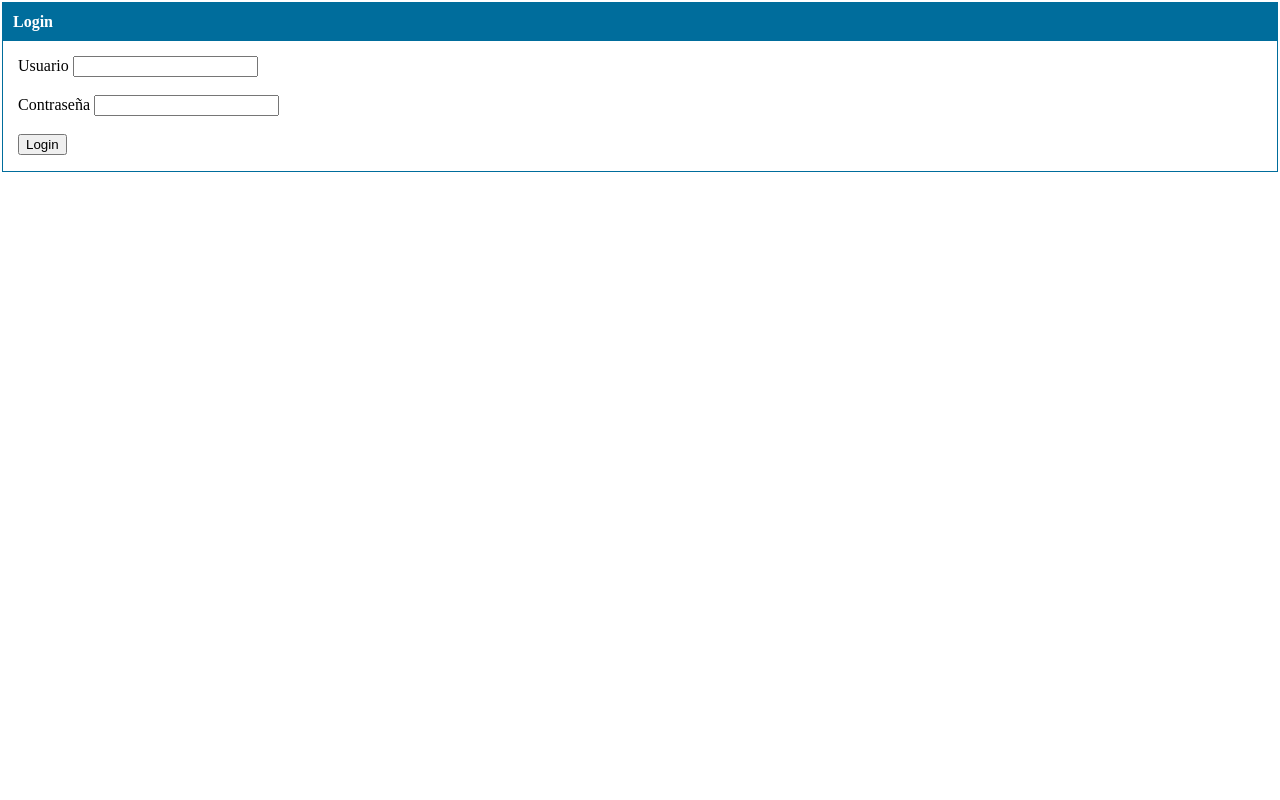
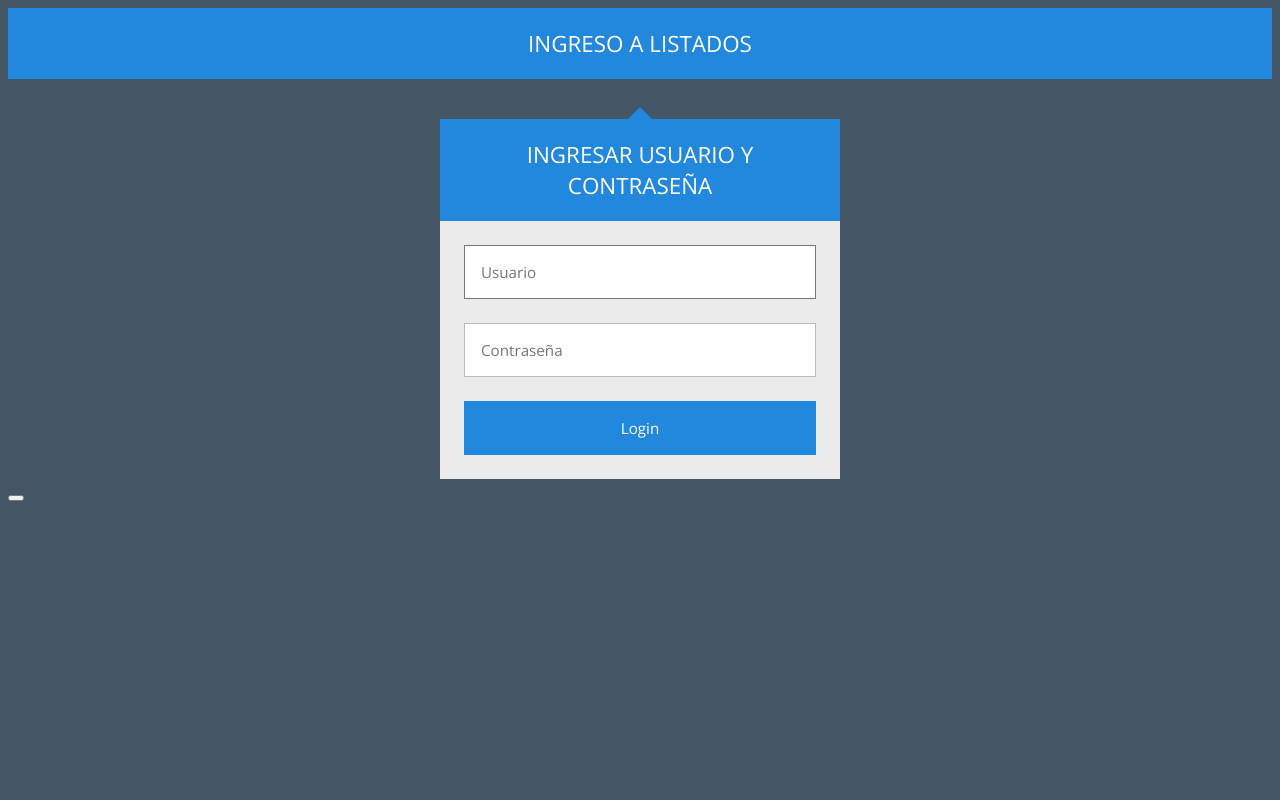
Before and after one commit to enriquefnt/reglog, a PHP site: page /login.php in a window 1280 px wide. Run offline with PHP 8.4, Linux system fonts and the light colour scheme.

Commit message:
css mejor

```diff
--- a/estilo.css
+++ b/estilo.css
@@ -1,4 +1,91 @@
-div {
-	border: solid 1px #006D9C;
-	align: left
-	}
+
+
+@import url(https://fonts.googleapis.com/css?family=Open+Sans:400,700);
+
+body {
+  background: #456;
+  font-family: 'Open Sans', sans-serif;
+}
+
+.login {
+  width: 400px;
+  margin: 16px auto;
+  font-size: 16px;
+}
+
+/* Reset top and bottom margins from certain elements */
+.login-header,
+.login p {
+  margin-top: 0;
+  margin-bottom: 0;
+}
+
+/* The triangle form is achieved by a CSS hack */
+.login-triangle {
+  width: 0;
+  margin-right: auto;
+  margin-left: auto;
+  border: 12px solid transparent;
+  border-bottom-color: #28d;
+}
+
+.login-header {
+  background: #28d;
+  padding: 20px;
+  font-size: 1.4em;
+  font-weight: normal;
+  text-align: center;
+  text-transform: uppercase;
+  color: #fff;
+}
+
+.login-container {
+  background: #ebebeb;
+  padding: 12px;
+}
+
+/* Every row inside .login-container is defined with p tags */
+.login p {
+  padding: 12px;
+}
+
+.login input {
+  box-sizing: border-box;
+  display: block;
+  width: 100%;
+  border-width: 1px;
+  border-style: solid;
+  padding: 16px;
+  outline: 0;
+  font-family: inherit;
+  font-size: 0.95em;
+}
+
+.login input[type="email"],
+.login input[type="password"] {
+  background: #fff;
+  border-color: #bbb;
+  color: #555;
+}
+
+/* Text fields' focus effect */
+.login input[type="email"]:focus,
+.login input[type="password"]:focus {
+  border-color: #888;
+}
+
+.login input[type="submit"] {
+  background: #28d;
+  border-color: transparent;
+  color: #fff;
+  cursor: pointer;
+}
+
+.login input[type="submit"]:hover {
+  background: #17c;
+}
+
+/* Buttons' focus effect */
+.login input[type="submit"]:focus {
+  border-color: #05a;
+}
--- a/login.php
+++ b/login.php
@@ -22,7 +22,7 @@
 				$data = $stmt->fetch(PDO::FETCH_ASSOC);
 
 				if($data == false){
-					$errMsg = "User $NomUsuario not found.";
+					$errMsg = "El usuario $NomUsuario no existe.";
 				}
 				else {
 					if($Contraseña == $data['Contraseña']) {
@@ -45,32 +45,36 @@
 ?>
 
 <html>
-<head><title>Login</title></head>
-	<style>
-	html, body {
-		margin: 1px;
-		border: 0;
-	}
-	</style>
+<head>
+	<title>Login</title>
+	<link rel="stylesheet" type="text/css" href="estilo.css">
+</head>
+<header class="login-header">
+Ingreso a listados
+</header>
+
 <body>
-	<div align="center">
-		<div style=" border: solid 1px #006D9C; " align="left">
-			<?php
+
+<div class="login">
+  <div class="login-triangle"></div>
+
+  <h2 class="login-header">Ingresar Usuario y contraseña</h2>
+
+  <form class="login-container" action="" method="post">
+    <p><input type="text" name="NomUsuario" value="<?php if(isset($_POST['NomUsuario'])) echo $_POST['NomUsuario'] ?>"placeholder="Usuario" autocomplete="on"></p>
+    <p><input type="password" name="Contraseña" value="<?php if(isset($_POST['Contraseña'])) echo $_POST['Contraseña'] ?>" placeholder="Contraseña"></p>
+    <p><input type="submit" name='login' value="Login"></p>
+  </form>
+
+
+</div>
+<?php
 				if(isset($errMsg)){
 					echo '<div style="color:#FF0000;text-align:center;font-size:17px;">'.$errMsg.'</div>';
 				}
 			?>
-			<div style="background-color:#006D9C; color:#FFFFFF; padding:10px;"><b>Login</b></div>
-			<div style="margin: 15px">
-				<form action="" method="post">
-					<label>Usuario</label>
-					<input type="text" name="NomUsuario" value="<?php if(isset($_POST['NomUsuario'])) echo $_POST['NomUsuario'] ?>" autocomplete="off" class="box"/><br /><br />
-					<label>Contraseña</label>
-					<input type="password" name="Contraseña" value="<?php if(isset($_POST['Contraseña'])) echo $_POST['Contraseña'] ?>" autocomplete="off" class="box" /><br/><br />
-					<input type="submit" name='login' value="Login" class='submit'/><br />
-				</form>
-			</div>
-		</div>
-	</div>
+<button>
+
+	</button>
 </body>
 </html>
```
Also changed, not shown: webpag.php (+10 -14 lines).
